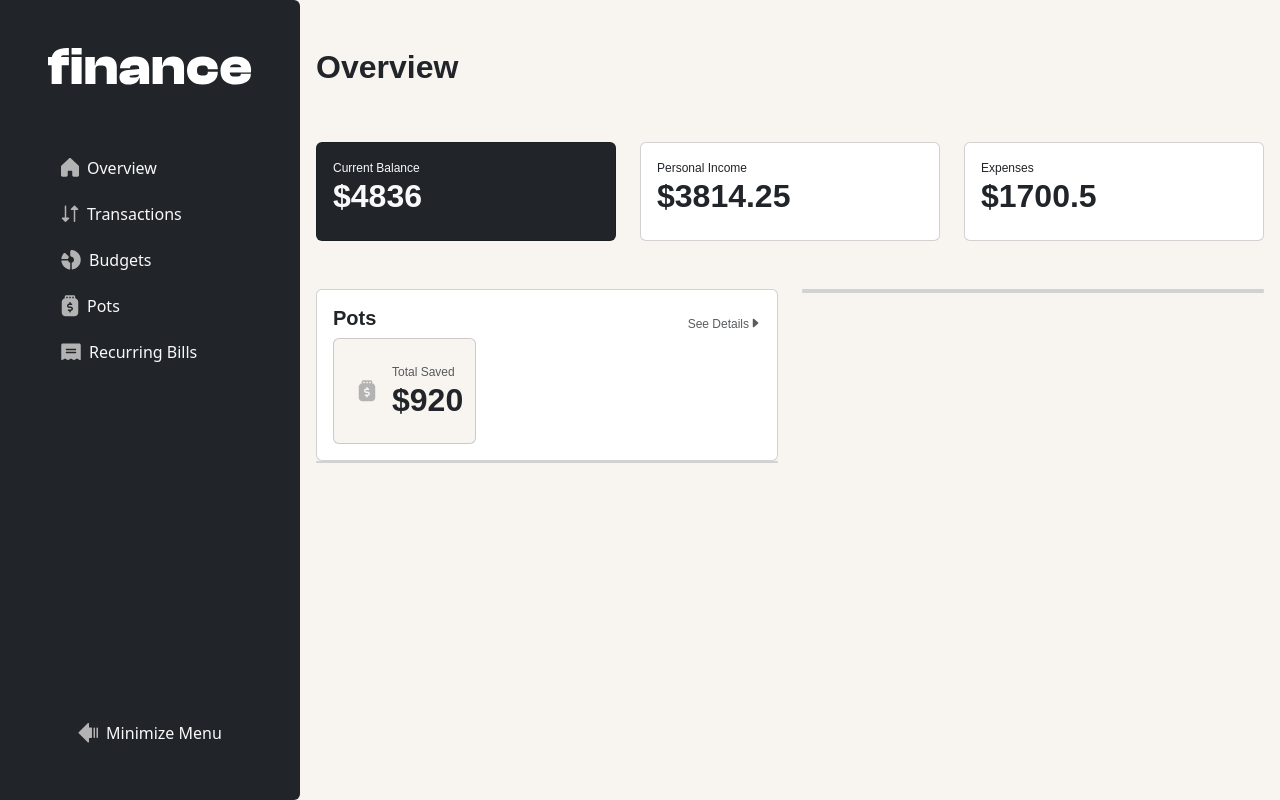
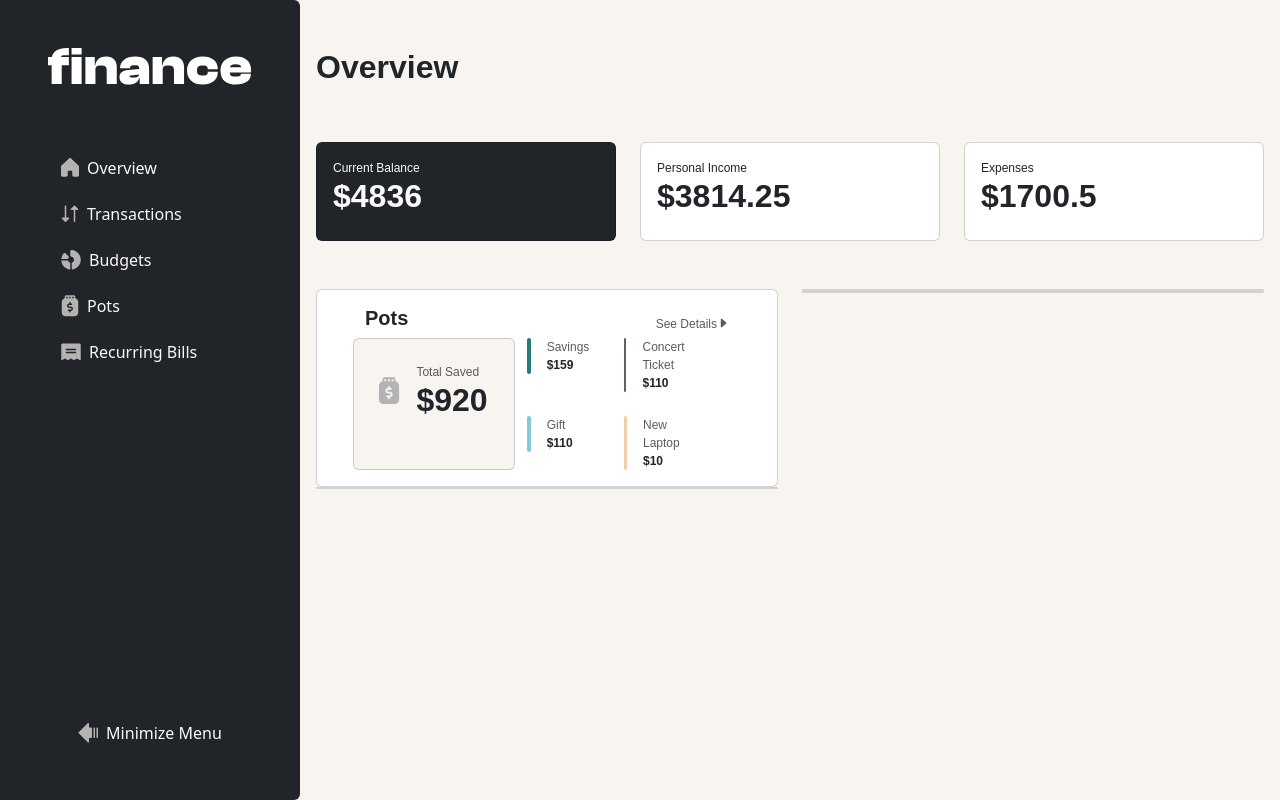
Before and after one commit to abdalsimam1-sketch/personal-finance-app, a React (Vite) app: page / in a window 1280 px wide. Built offline with nearby package versions, Linux system fonts and the light colour scheme.

Commit message:
add : sample pots grid showing the few top examples

```diff
--- a/src/index.css
+++ b/src/index.css
@@ -219,6 +219,7 @@ div > .pots-total {
 /* LAYOUT PAGE */
 .layout-page {
   background-color: var(--color-beige-100);
+  min-height: 100vh;
 }
 
 @media (min-width: 768px) {
--- a/src/pages/Overview.jsx
+++ b/src/pages/Overview.jsx
@@ -53,7 +53,7 @@ export const Overview = () => {
       <section>
         <div className="row">
           <div className="col-left col-12 col-lg-6">
-            <section className="pots-section card p-3">
+            <section className="pots-section card px-5 py-3">
               <div className="d-flex justify-content-between align-items-center">
                 <h2 className="text-preset-2">Pots</h2>
                 <Link to="/pots" className="text-decoration-none">
@@ -63,8 +63,8 @@ export const Overview = () => {
                   </span>
                 </Link>
               </div>
-              <div>
-                <div className="card col-4 pots-total p-4">
+              <div className="row">
+                <div className="card col-5 pots-total p-4">
                   <div className="d-flex align-items-center gap-3 ">
                     <img
                       src={PotsImage}
@@ -82,7 +82,32 @@ export const Overview = () => {
                     </div>
                   </div>
                 </div>
-                <div className="col-6"></div>
+                <div className="col-6">
+                  <div className="row g-4">
+                    {data.pots.slice(0, 4).map((item, index) => (
+                      <div className="col-6 " key={index}>
+                        <div className="d-flex gap-3">
+                          <div
+                            className="rounded-pill"
+                            style={{
+                              backgroundColor: item.theme,
+                              width: "4px",
+                              heightL: "4px",
+                            }}
+                          ></div>
+                          <div className="d-flex flex-column">
+                            <span className="text-preset-5 text-muted">
+                              {item.name}
+                            </span>
+                            <span className="text-preset-5 fw-bold">
+                              ${item.total}
+                            </span>
+                          </div>
+                        </div>
+                      </div>
+                    ))}
+                  </div>
+                </div>
               </div>
             </section>
             <section className="transactions-section card"></section>
```
